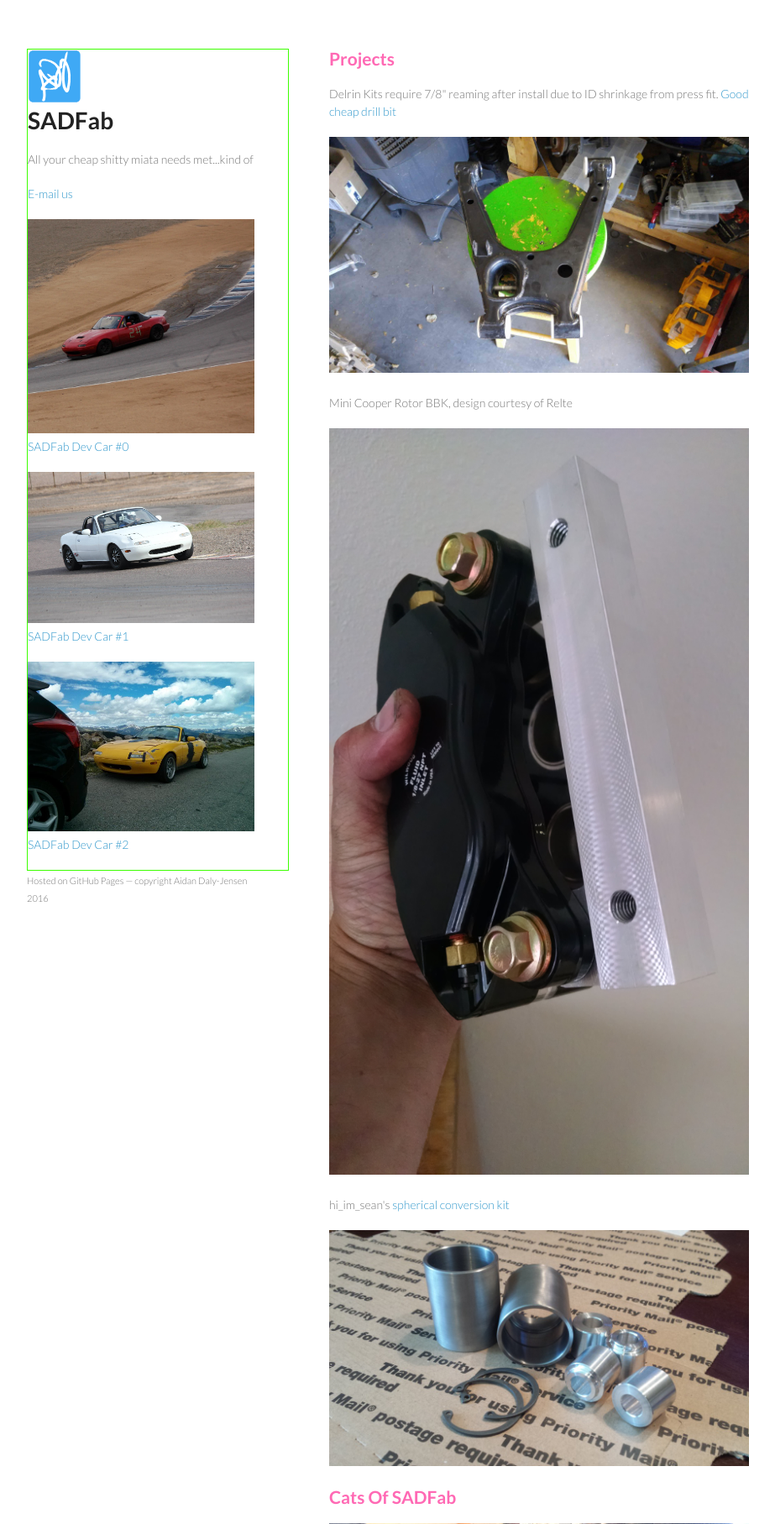
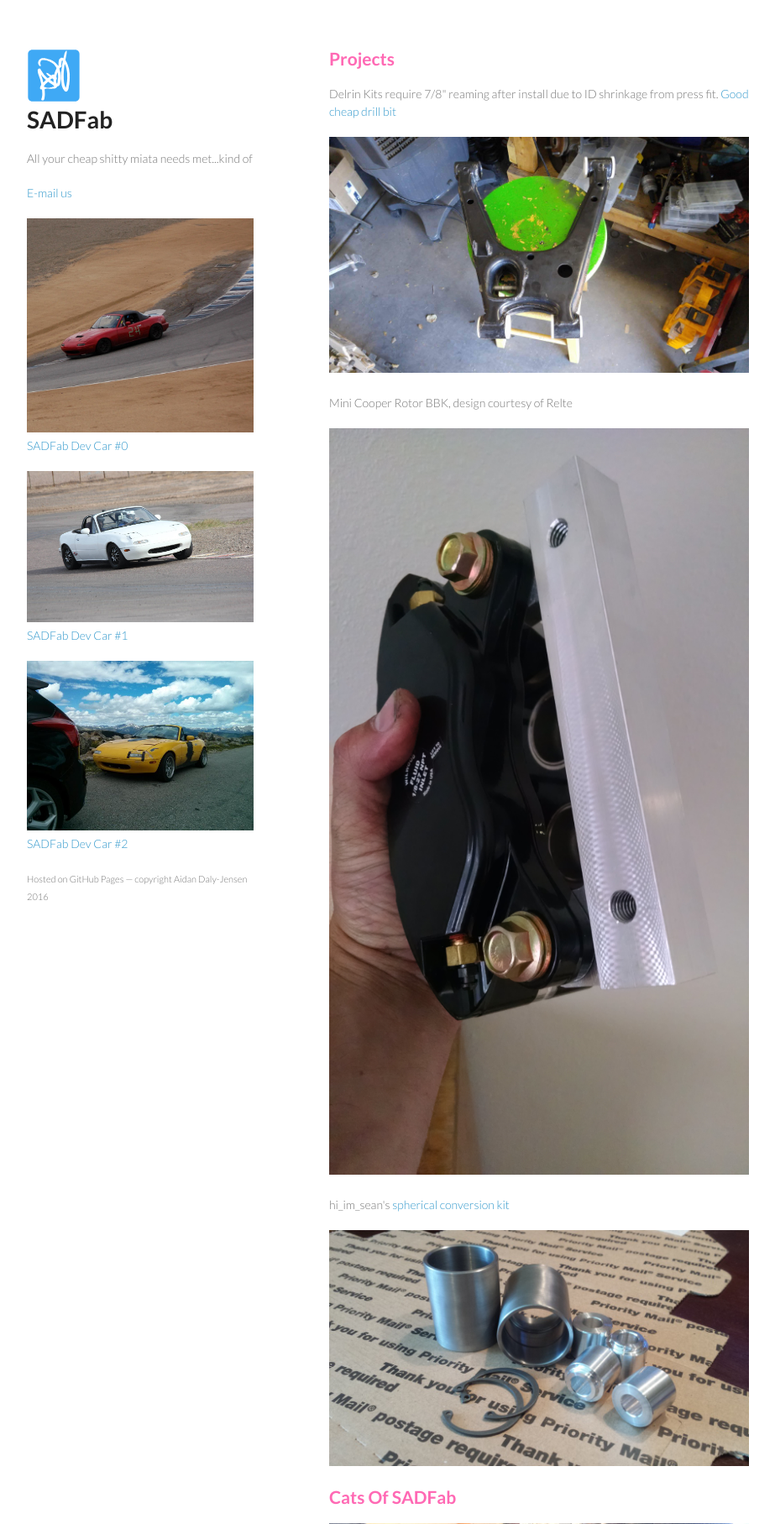
Before and after one commit to sadfab/sadfab.github.io, a PHP site: page / in a window 1280 px wide. Shown: the top 1815 px of the page at 84% size, without its empty margins (178-1101 px from the left). Run offline with PHP 8.4, Linux system fonts and the light colour scheme.

Commit message:
fixing header

```diff
--- a/stylesheets/styles.css
+++ b/stylesheets/styles.css
@@ -99,7 +99,7 @@ header {
   width:270px;
   float:left;
   /*position:fixed;*/
-	border:1px solid #3CFF00;
+	/*border:1px solid #3CFF00; */
 	overflow-x:scroll;
   padding-right:40px;
 }
```
